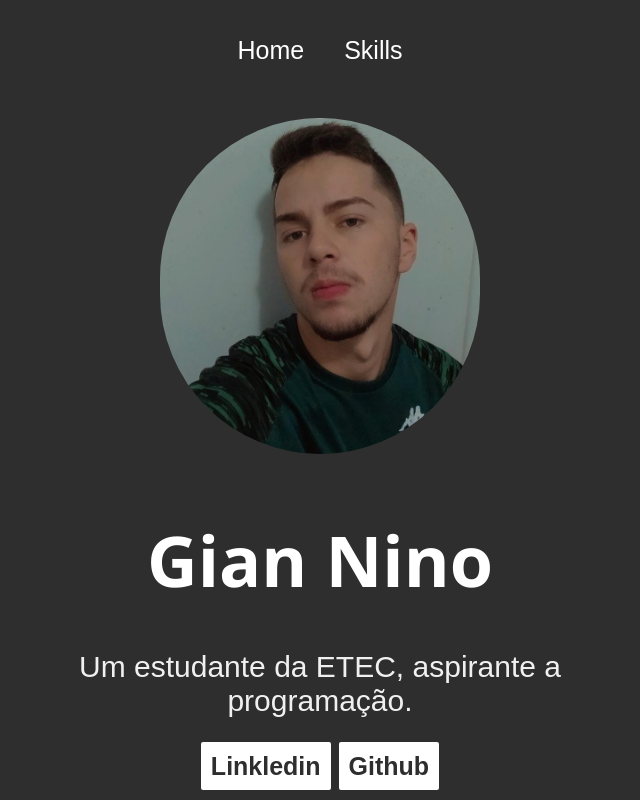
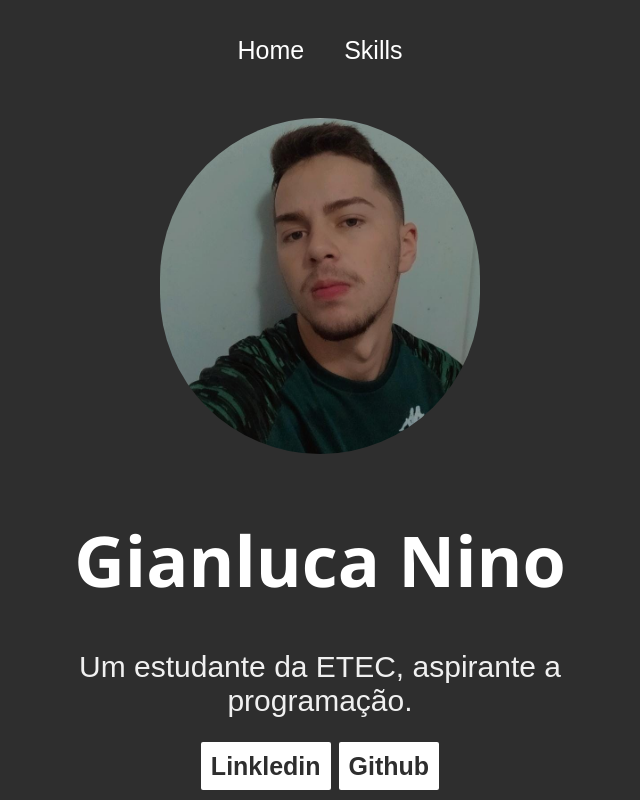
Before and after one commit to gianlucanm/portfolio, a React (Vite) app: page / in a window 1280 px wide. Shown: the whole page, without its empty margins (320-960 px from the left). Built offline with nearby package versions, Linux system fonts and the light colour scheme.

Commit message:
Update Home.jsx

```diff
--- a/src/pages/Home.jsx
+++ b/src/pages/Home.jsx
@@ -7,7 +7,7 @@ function Home() {
     <div className="home">
       <div className="about">
         <img src={me} alt="Me" />
-        <h2>Gian Nino</h2>
+        <h2>Gianluca Nino</h2>
         <div className="prompt">
           <p>Um estudante da ETEC, aspirante a programação.</p>
           <a
```
